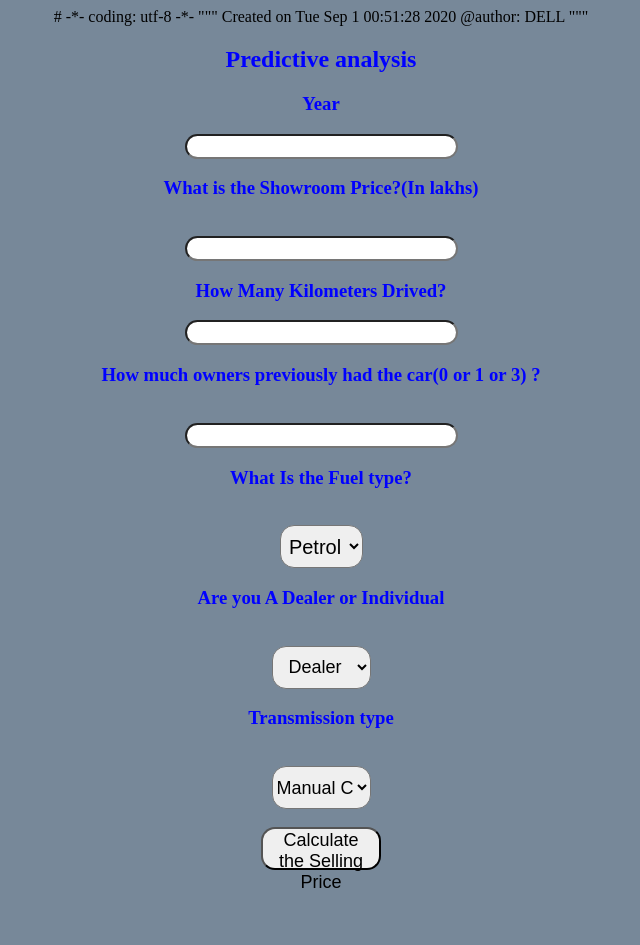
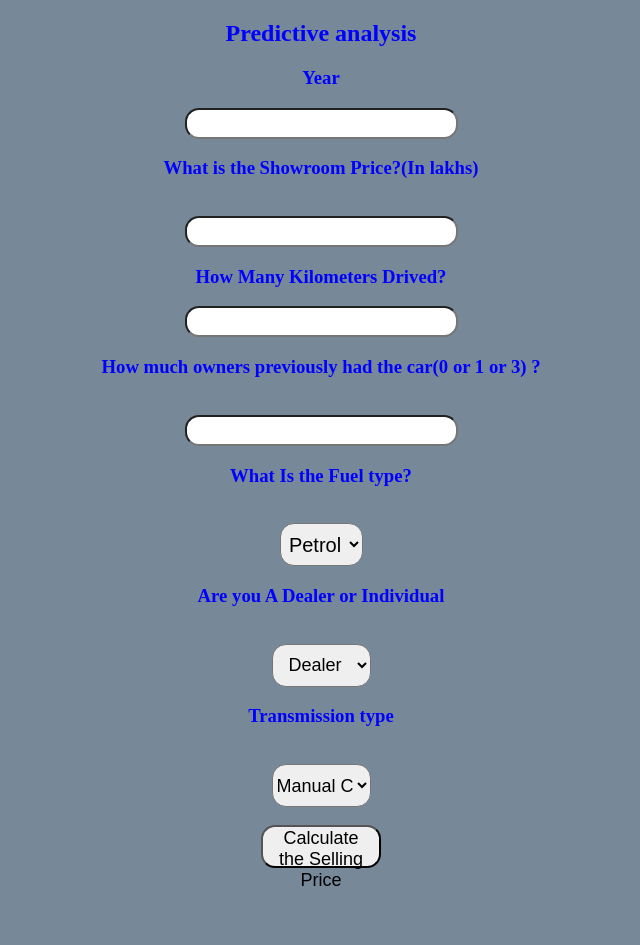
Before and after one commit to zaidjubapu/carsellingprice, a Flask app: page / in a window 1280 px wide. Shown: the whole page, without its empty margins (319-959 px from the left). Before the commit the page ends 888 px from the top, so only its background shows below. Run offline with Flask 2, Linux system fonts and the light colour scheme; parts of the project's set-up code (start-up, migrations or seed data) failed here and were passed over.

Commit message:
changes done in framework

```diff
--- a/app.py
+++ b/app.py
@@ -1,11 +1,3 @@
-# -*- coding: utf-8 -*-
-"""
-Created on Tue Sep  1 00:28:36 2020
-
-@author: DELL
-"""
-
-
 from flask import Flask, render_template, request
 import jsonify
 import requests
--- a/templates/index.html
+++ b/templates/index.html
@@ -1,11 +1,3 @@
-# -*- coding: utf-8 -*-
-"""
-Created on Tue Sep  1 00:51:28 2020
-
-@author: DELL
-"""
-
-
 <!DOCTYPE html>
 <html lang="en">
 
```
